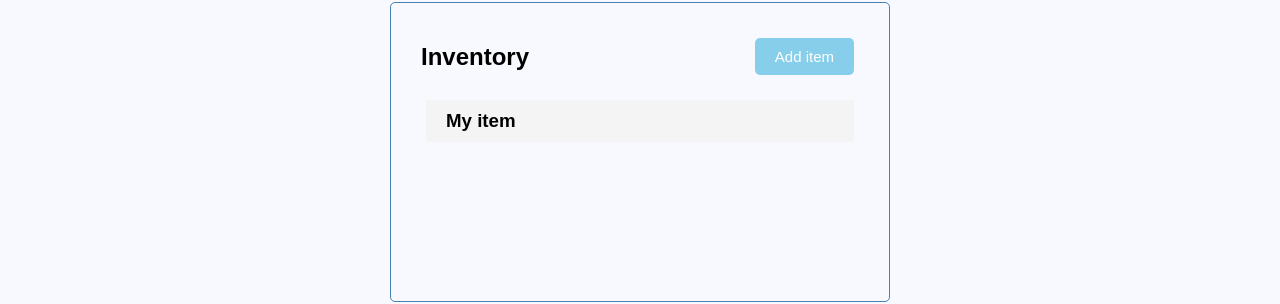
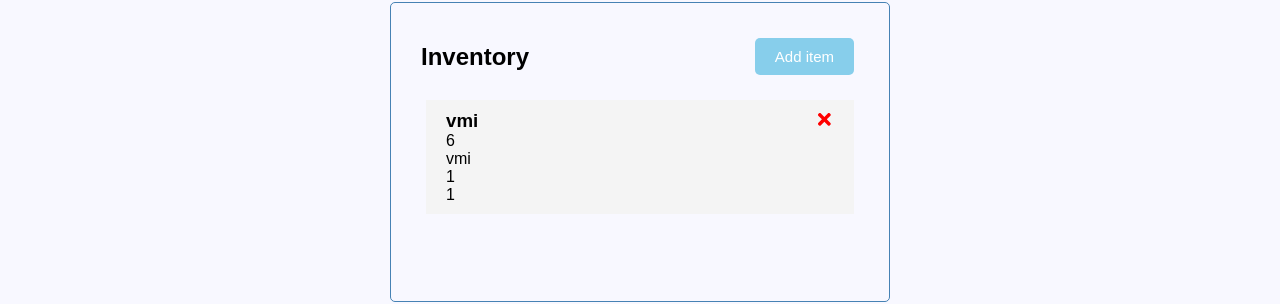
Before and after one commit to Vgabor33/webfejlesztes-beadando-frontend, a React (Create React App) app: page / in a window 1280 px wide. Shown: the part 116-420 px from the top of the page. Built offline with nearby package versions, Linux system fonts and the light colour scheme.

Commit message:
added local item deletion

```diff
--- a/package.json
+++ b/package.json
@@ -8,6 +8,7 @@
     "@testing-library/user-event": "^12.8.3",
     "react": "^17.0.2",
     "react-dom": "^17.0.2",
+    "react-icons": "^4.3.1",
     "react-scripts": "4.0.3",
     "web-vitals": "^1.1.2"
   },
--- a/src/App.js
+++ b/src/App.js
@@ -14,12 +14,17 @@ function App() {
         level: 1,
     }
   ])
+
+  const deleteItem = (id) => {
+    setItems(items.filter((item) => item.id !== id))
+  }
+
   return (
     <div>
       <h1>Webfejlesztés beadandó projekt</h1>
       <div className="container">
         <Header/>
-        <Items items={items}/>
+        {items.length > 0 ? <Items items={items} onDelete={deleteItem}/> : "No item"}
       </div>
     </div>
   );
--- a/src/components/Item.js
+++ b/src/components/Item.js
@@ -1,7 +1,17 @@
-const Item = () => {
+import { FaTimes } from "react-icons/fa"
+
+
+const Item = ({item, onDelete}) => {
     return(
         <div className="item">
-            <h3>My item</h3>
+            <h3>{item.itemName} <FaTimes style={{
+                color: "red",
+                cursor: "pointer"
+            }} onClick={() => onDelete(item.id)}/></h3>
+            <p>{item.rarity}</p>
+            <p>{item.itemClass}</p>
+            <p>{item.count}</p>
+            <p>{item.level}</p>
         </div>
     )
 }
--- a/src/components/Items.js
+++ b/src/components/Items.js
@@ -1,10 +1,10 @@
 import Item from "./Item"
 
-const Items = ({items}) => {
+const Items = ({items, onDelete}) => {
     return (
         <>
         {items.map((item) => (
-            <Item key={item.id} item={item.itemName}/>
+            <Item key={item.id} item={item} onDelete={onDelete}/>
         ))}
         </>
         )
--- a/src/index.css
+++ b/src/index.css
@@ -87,8 +87,12 @@ footer {
 
 .item h3 {
   display: flex;
-  align-items: center;
   justify-content: space-between;
+}
+
+.item p {
+  display: block;
+  text-align: left;
 }
 
 .add-form {
```
